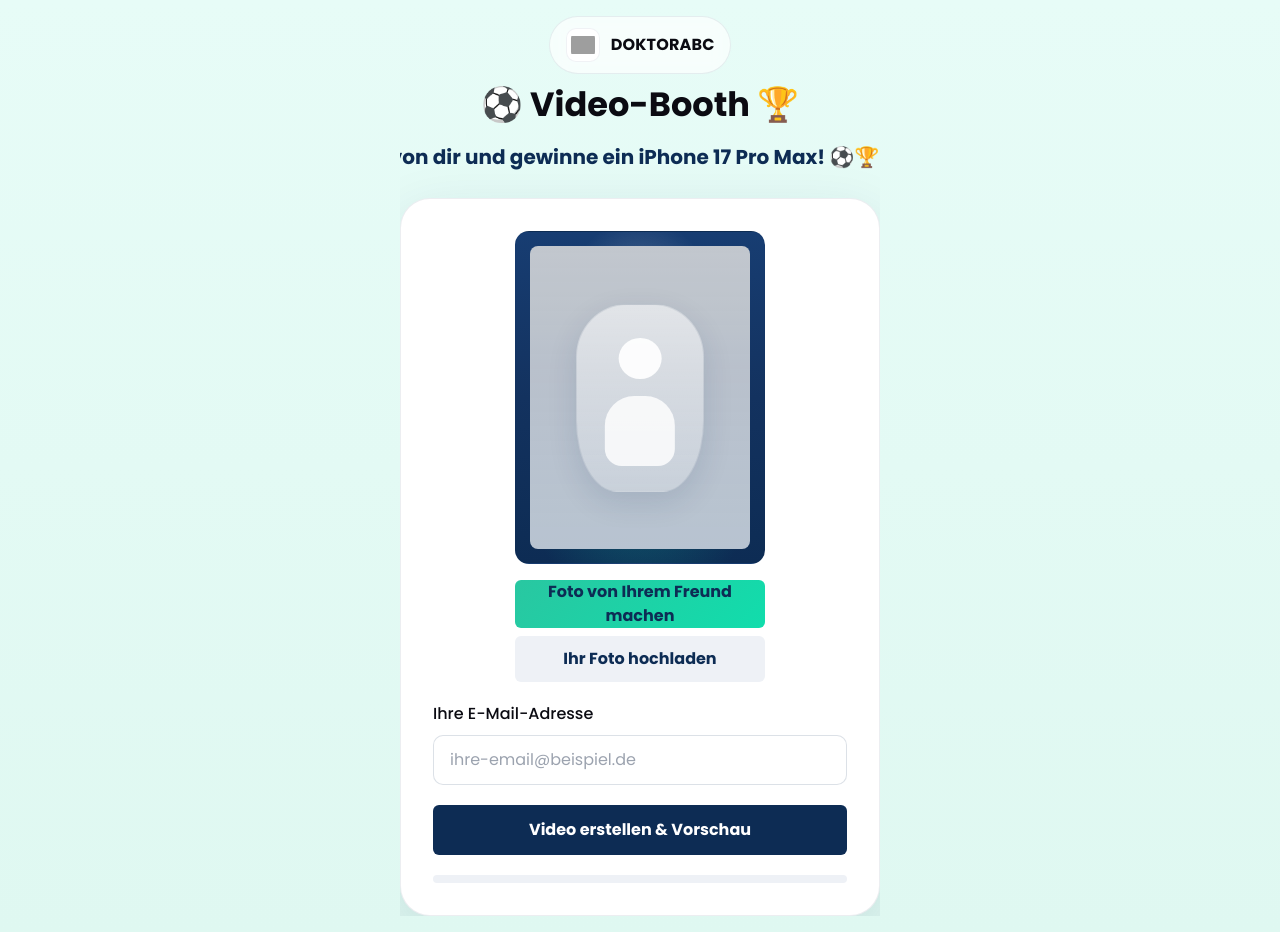
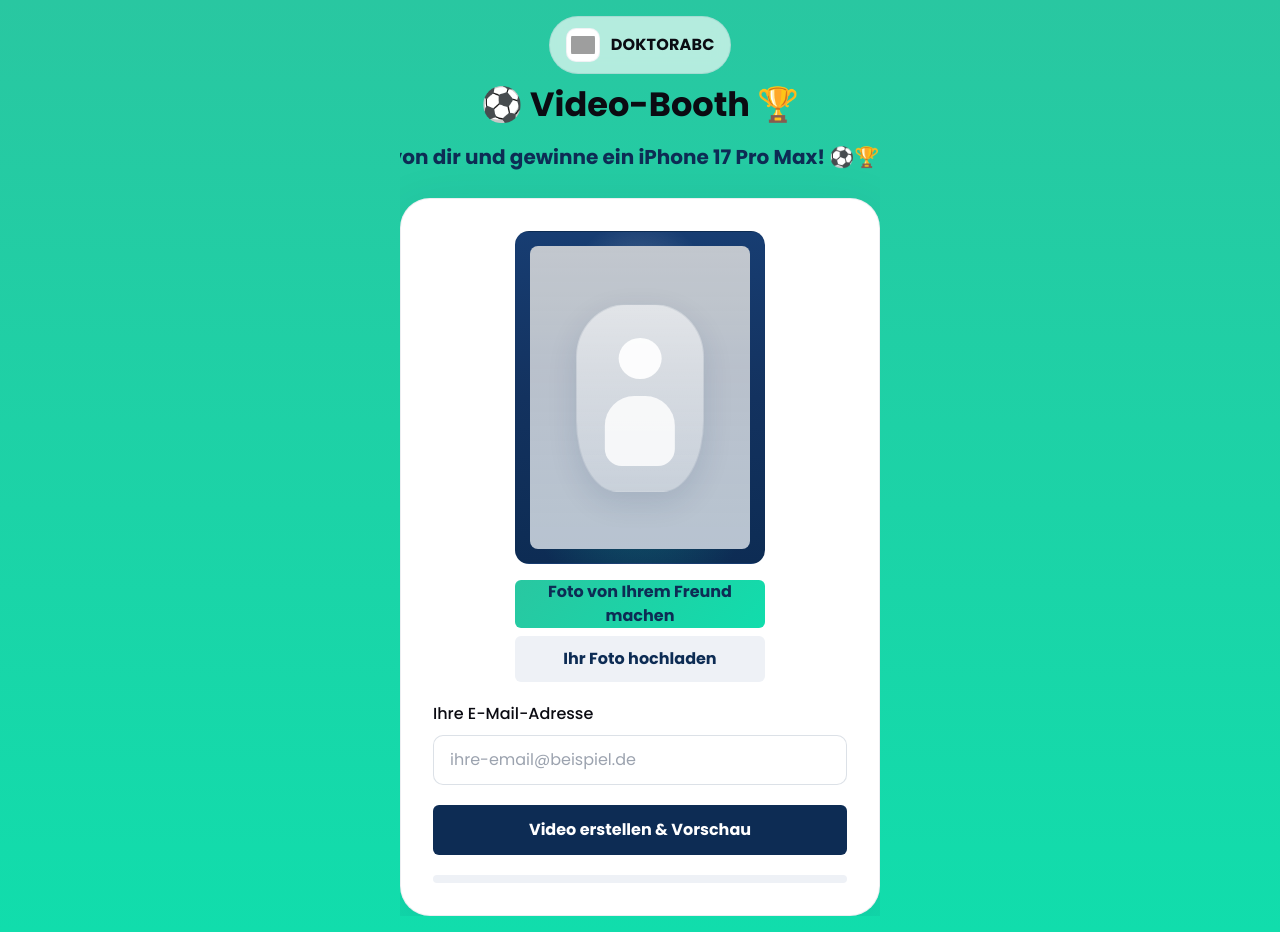
Before and after one commit to doktorabcbooth-web/replicate-video-booth, a Next.js app: page / in a window 1280 px wide. Built offline with nearby package versions, Linux system fonts and the light colour scheme; grey boxes are pictures that could not be loaded.

Commit message:
Change body background to match primary green button gradient

```diff
--- a/styles/globals.css
+++ b/styles/globals.css
@@ -40,7 +40,7 @@ html, body {
 body {
   min-height: 100vh;
   font-family: 'Poppins', system-ui, sans-serif;
-  background: linear-gradient(180deg, var(--brand-light-2) 0%, #dff8f1 100%);
+  background: linear-gradient(180deg, var(--brand-teal) 0%, var(--brand-teal-2) 100%);
   color: var(--brand-dark);
   display: grid;
   place-items: center;
```
